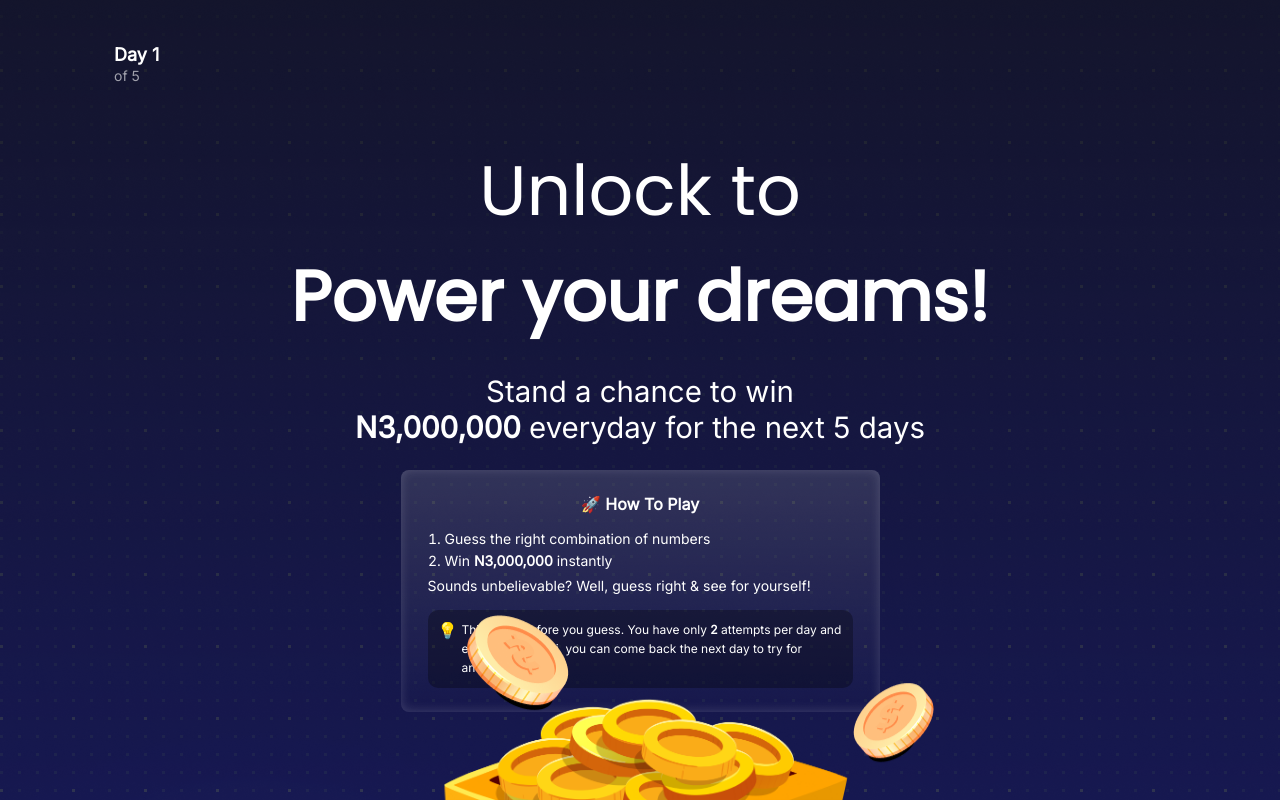
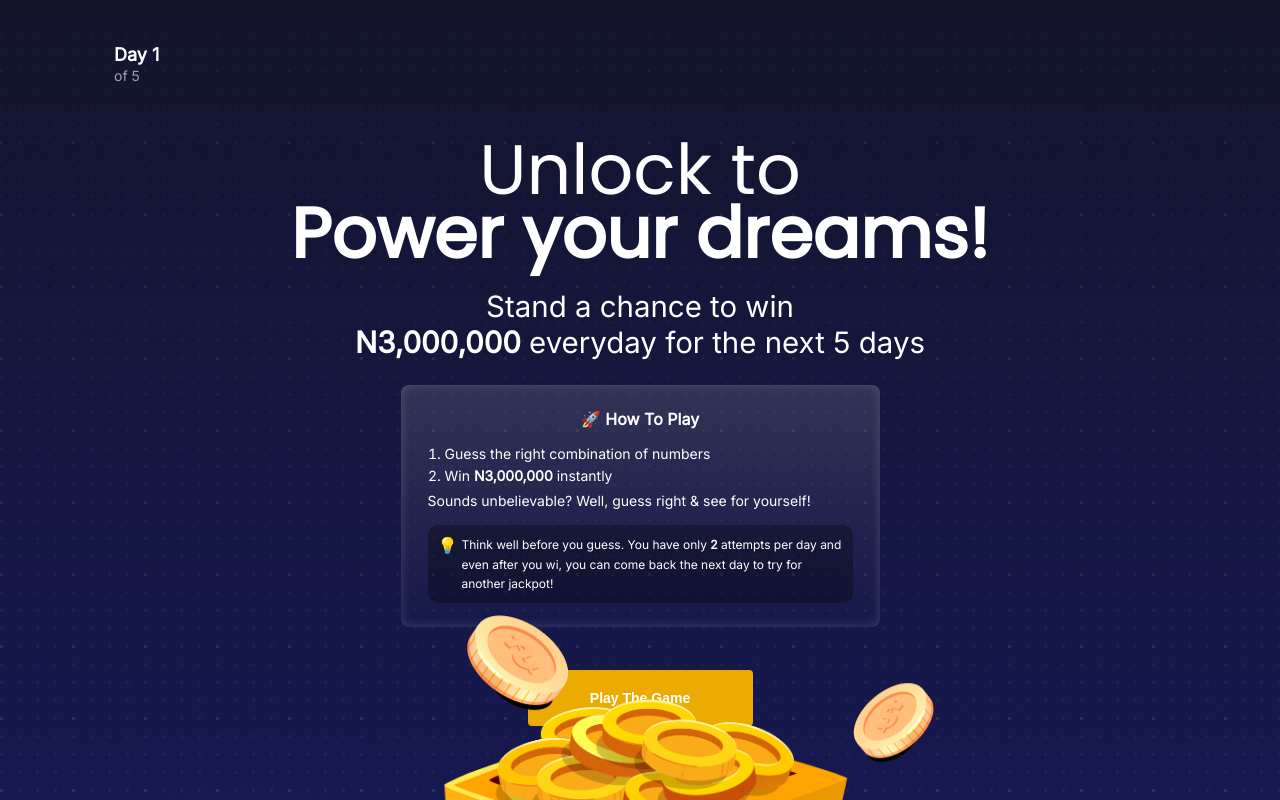
Before and after one commit to Temitoyin/teamaptFeTest, a React (Create React App) app: page / in a window 1280 px wide. Built offline with nearby package versions, Linux system fonts and the light colour scheme.

Commit message:
update line height

```diff
--- a/src/App.module.scss
+++ b/src/App.module.scss
@@ -40,7 +40,7 @@ body {
         color: white;
         margin-top: 53px;
         font-family: 'Poppins', sans-serif;
-
+        line-height: 63.7px;
         h1 {
             font-size: 70px;
             font-weight: 300;
```
